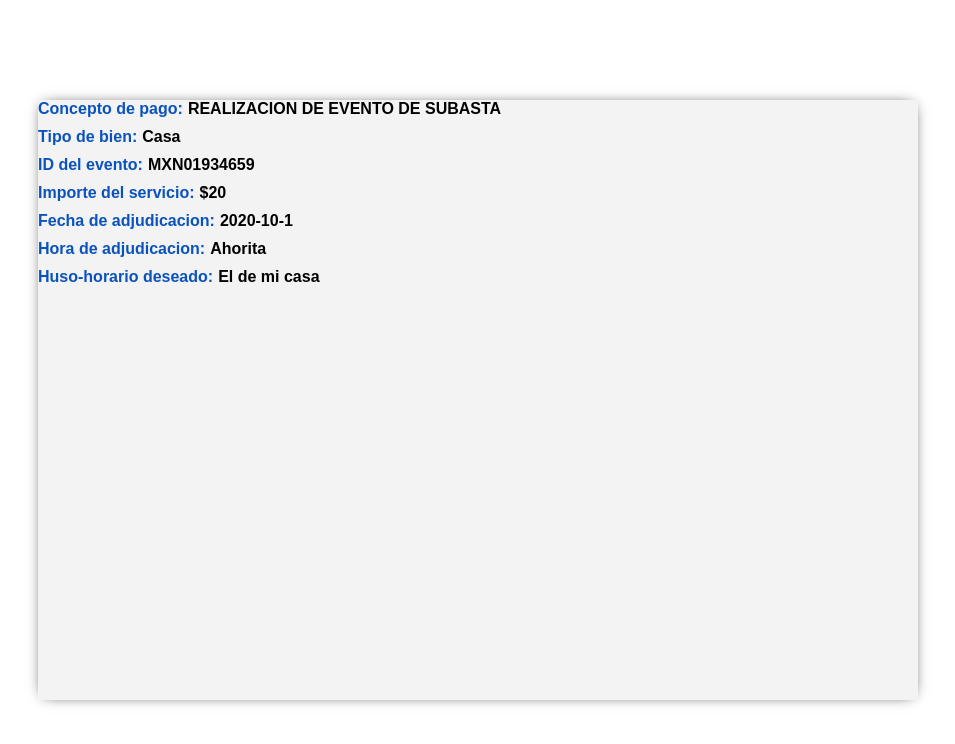
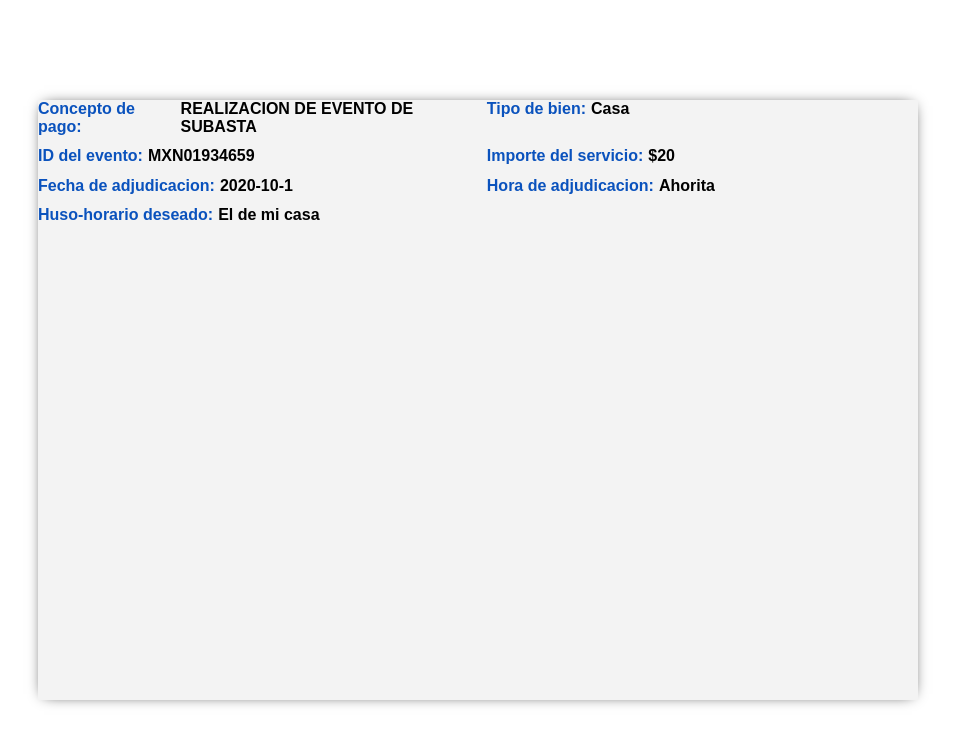
Before and after one commit to MaddozS/openpay-pago-arq, a Vue app in the folder client/: page / in a window 1280 px wide. Shown: the top 744 px of the page, without its empty margins (162-1117 px from the left). Built offline with nearby package versions, Linux system fonts and the light colour scheme.

Commit message:
Added style for the payment info

```diff
--- a/client/src/components/pages/Checkout.vue
+++ b/client/src/components/pages/Checkout.vue
@@ -1,7 +1,7 @@
 <template>
   <div class="container">
     <div class="inner-container">
-      <div>
+      <div class="wrapper">
         <infoPago v-for="(val, key) in informacionPago" :key="key" :concepto="key" :infoConcepto="val"/>
       </div>
     </div>
@@ -46,4 +46,10 @@ export default {
   flex-grow: 1;
   margin: 100px 200px;
 }
+.wrapper {
+  display: grid;
+  grid-template-columns: 50% 49%;
+  grid-gap: 1%;
+}
+
 </style>
```
